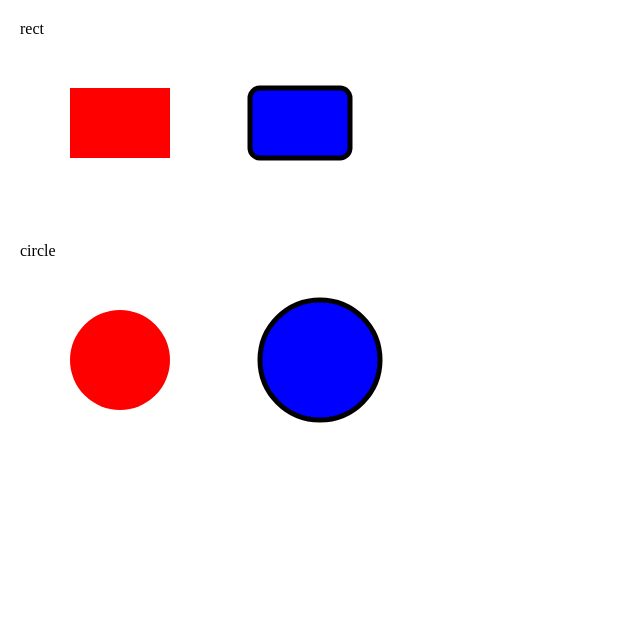
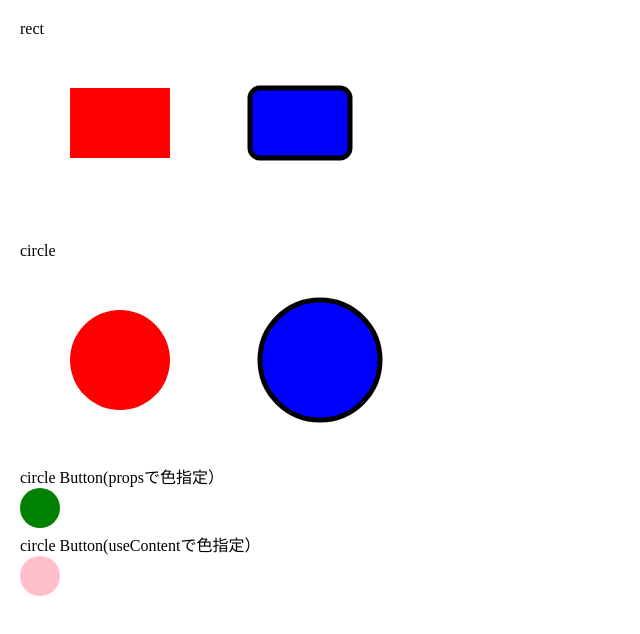
Before and after one commit to yamajikosuke/react-svg, a React (Create React App) app: page /p1 in a window 1280 px wide. Shown: the top 634 px of the page, without its empty margins (0-640 px from the left). Built offline with nearby package versions, Linux system fonts and the light colour scheme.

Commit message:
Use useContext

```diff
--- a/src/components/ClickRect.tsx
+++ b/src/components/ClickRect.tsx
@@ -43,7 +43,7 @@ export const ClickRect: React.FC = (): JSX.Element => {
 
   return (
     <main>
-      <svg width="300" height="300" className="svgcode">
+      <svg width="300" height="300">
         <g>
           <rect
             className="parts"
--- /dev/null
+++ b/src/components/common/CircleButton.tsx
@@ -0,0 +1,12 @@
+import React from "react";
+
+type buttonProps = {
+  color: string;
+};
+export const CircleButton: React.FC<buttonProps> = (props): JSX.Element => {
+  return (
+    <svg width="40" height="40">
+      <circle cx="20" cy="20" r="20" fill={props.color}></circle>
+    </svg>
+  );
+};
--- /dev/null
+++ b/src/components/common/CircleButton2.tsx
@@ -0,0 +1,16 @@
+import React from "react";
+import { resouceProps, ResourceContext } from "./ResourceContext";
+
+export const CircleButton2: React.FC = (): JSX.Element => {
+  const resource = React.useContext<resouceProps>(ResourceContext);
+  return (
+    <svg width="40" height="40">
+      <circle
+        cx="20"
+        cy="20"
+        r="20"
+        fill={resource.CircleButton2.color}
+      ></circle>
+    </svg>
+  );
+};
--- /dev/null
+++ b/src/components/common/ResourceContext.tsx
@@ -0,0 +1,6 @@
+import React from "react";
+
+export type resouceProps = { CircleButton2: { color: string } };
+export const ResourceContext = React.createContext<resouceProps>({
+  CircleButton2: { color: "#000" },
+});
--- a/src/components/page1.tsx
+++ b/src/components/page1.tsx
@@ -1,15 +1,24 @@
 import React from "react";
+
 import { Rect } from "./Rect";
 import { Circle } from "./Circle";
+import { CircleButton } from "./common/CircleButton";
+import { CircleButton2 } from "./common/CircleButton2";
+import { ResourceContext } from "./common/ResourceContext";
 
 export const P1: React.FC = (): JSX.Element => {
+  const resource = { CircleButton2: { color: "pink" } };
   return (
-    <>
+    <ResourceContext.Provider value={resource}>
       <div>rect</div>
       <Rect />
       <div>circle</div>
       <Circle />
-    </>
+      <div>circle Button(propsで色指定）</div>
+      <CircleButton color="green" />
+      <div>circle Button(useContentで色指定）</div>
+      <CircleButton2 />
+    </ResourceContext.Provider>
   );
 };
 
```
